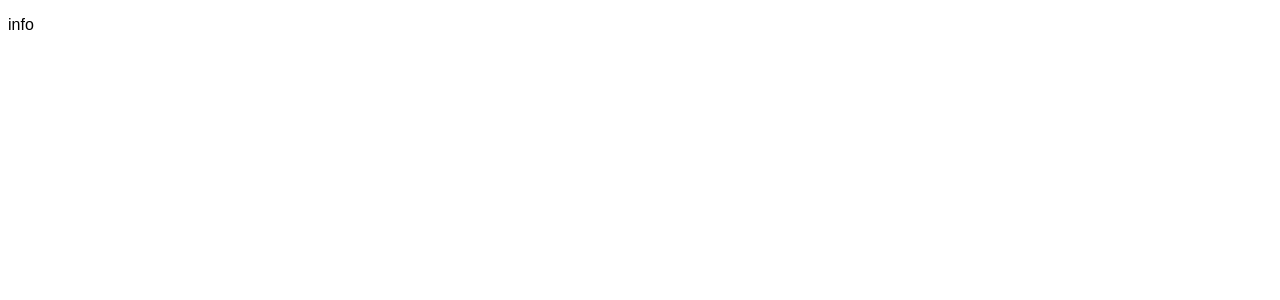
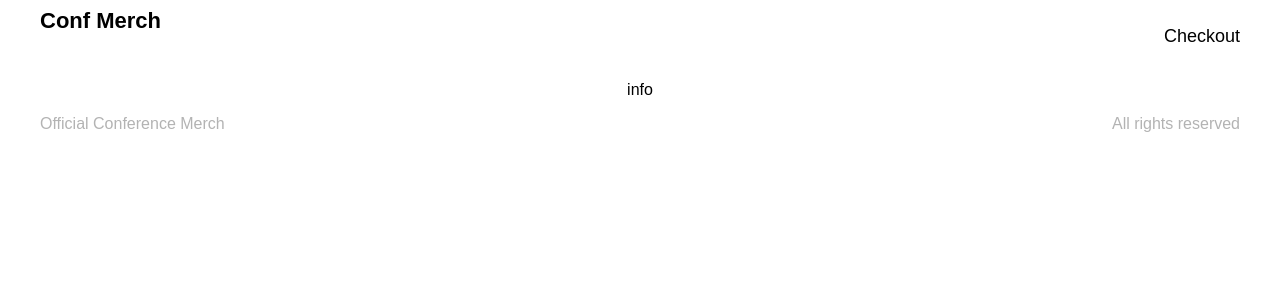
Before and after one commit to dorian-morones/conf-merch, a React app: page /checkout/information in a window 1280 px wide. Shown: the top 300 px of the page. Built offline with nearby package versions, Linux system fonts and the light colour scheme.

Commit message:
Styled components and Layout component

```diff
--- a/package.json
+++ b/package.json
@@ -39,7 +39,8 @@
     "prettier": "^2.2.1",
     "react": "^17.0.1",
     "react-dom": "^17.0.1",
-    "react-router-dom": "^5.2.0"
+    "react-router-dom": "^5.2.0",
+    "styled-components": "^5.2.1"
   },
   "devDependencies": {
     "@babel/core": "^7.12.10",
@@ -54,5 +55,8 @@
     "webpack": "^5.11.0",
     "webpack-cli": "^4.3.0",
     "webpack-dev-server": "^3.11.0"
+  },
+  "resolutions": {
+    "styled-components": "^5"
   }
 }
--- /dev/null
+++ b/src/components/Layout/index.jsx
@@ -0,0 +1,33 @@
+import React from 'react';
+import {
+  MainContainer,
+  Header,
+  Checkout,
+  Title,
+  Body,
+  Footer,
+  FooterItem
+} from './styles/layout';
+
+const Layout = ({ children }) => {
+
+  console.log(children);
+
+  return (
+    <MainContainer>
+      <Header>
+        <Title>Conf Merch</Title>
+        <Checkout>Checkout</Checkout>
+      </Header>
+      <Body>
+        {children}
+      </Body>
+      <Footer>
+        <FooterItem>Official Conference Merch</FooterItem>
+        <FooterItem>All rights reserved</FooterItem>
+      </Footer>
+    </MainContainer>
+  )
+}
+
+export default Layout;
--- /dev/null
+++ b/src/components/Layout/styles/layout.js
@@ -0,0 +1,40 @@
+/* eslint-disable import/prefer-default-export */
+import styled from 'styled-components';
+
+export const MainContainer = styled.div`
+  display: flex;
+  flex-direction: column;
+  align-items: center;
+`
+
+export const Header = styled.div`
+  display: flex;
+  max-width: 1200px;
+  width: 1200px;
+  justify-content: space-between;
+`
+
+export const Title = styled.h1`
+  font-size: 22px;
+  margin: 0;
+`
+export const Checkout = styled.h3`
+  font-size: 18px;
+  font-weight: normal;
+`
+
+export const Body = styled.div`
+`
+
+export const Footer = styled.div`
+  display: flex;
+  max-width: 1200px;
+  width: 1200px;
+  justify-content: space-between;
+`
+
+export const FooterItem = styled.p`
+  color: #b3b3b3;
+  font-size: 16px;
+  margin: 0px;
+`
--- a/src/routes/App.jsx
+++ b/src/routes/App.jsx
@@ -3,6 +3,9 @@ import { BrowserRouter, Switch, Route } from "react-router-dom";
 
 // styles
 import "../styles/global.css";
+
+// Layout
+import Layout from '../components/Layout';
 
 import Home from "../views/Home";
 import Checkout from "../views/Checkout";
@@ -13,6 +16,7 @@ import NotFound from "../views/NotFound";
 
 const App = () => (
   <BrowserRouter>
+    <Layout>
       <Switch>
         <Route exact path="/" component={Home} />
         <Route exact path="/checkout" component={Checkout} />
@@ -21,6 +25,7 @@ const App = () => (
         <Route exact path="/checkout/success" component={Success} />
         <Route component={NotFound} />
       </Switch>
+    </Layout>
   </BrowserRouter>
 );
 
```
Lines whose indentation alone changed are shown as unchanged.
